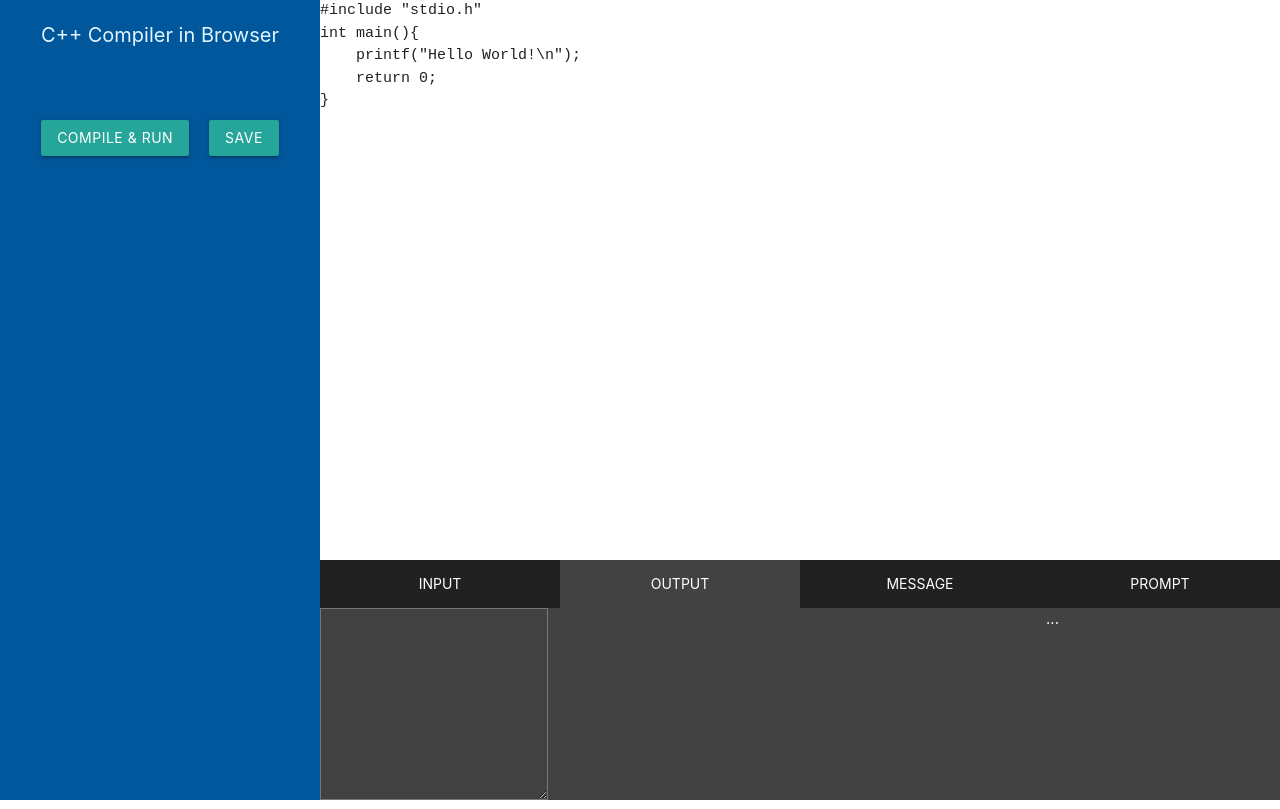
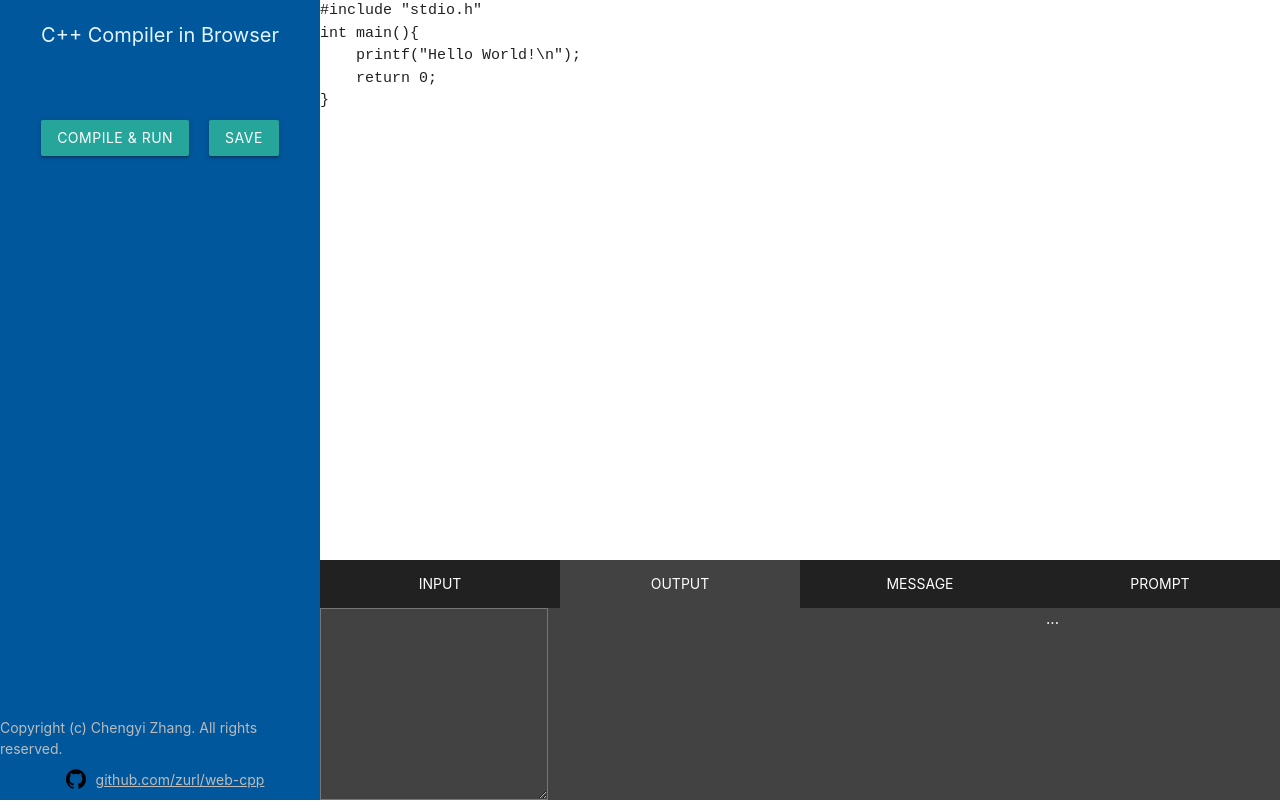
Before and after one commit to zurl/web-cpp, a website with bundled scripts: page ide/index.html in a window 1280 px wide. Shown: the top 809 px of the page. Built offline with nearby package versions, Linux system fonts and the light colour scheme.

Commit message:
"0.3.0";

```diff
--- a/ide/css/main.css
+++ b/ide/css/main.css
@@ -19,6 +19,9 @@ body {
 #left-container {
     width: 25%;
     background-color: #01579b;
+    display: flex;
+    flex-direction: column;
+    justify-content: space-between;
 }
 
 #right-container {
@@ -98,6 +101,10 @@ body {
     color: #e1f5fe;
     padding: 20px;
     font-size: 20px;
+    display: flex;
+}
+#github-img{
+
 }
 .button-area{
     margin: 10px;
@@ -134,3 +141,30 @@ body {
     height: max-content;
     display: flex;
 }
+
+#left-container-lower{
+    font-size: 14px;
+    align-items: center;
+    display: flex;
+    color: #bbbbbb;
+    flex-direction: column;
+}
+
+#github-img-container{
+    display: flex;
+    margin: 10px;
+}
+
+#github-img{
+    height: 20px;
+}
+
+#github-div{
+    display: flex;
+}
+
+#github-link{
+    color: #bbbbbb !important;
+    text-decoration: underline;
+    padding: 10px 0;
+}
--- a/ide/index.html
+++ b/ide/index.html
@@ -12,17 +12,28 @@
 
 <div id="main-container">
     <div id="left-container">
+        <div id="left-container-upper">
             <div id="title-container">
                 <div class="title">
                     C++ Compiler in Browser
                 </div>
-            <div id="version"></div>
+                <div id="version">
+                    <div id="version-text"></div>
+                </div>
 
 
             </div>
             <div id="button-container">
                 <div class="button-area"><a class="waves-effect waves-light btn" onclick="run()">compile & run</a></div>
                 <div class="button-area"><a class="waves-effect waves-light btn" onclick="doSave()">save</a></div>
+            </div>
+        </div>
+        <div id="left-container-lower">
+            <div> Copyright (c) Chengyi Zhang. All rights reserved. </div>
+            <div id="github-div">
+                <div id="github-img-container"><img id="github-img" src="img/github.svg"></div>
+                <a id="github-link" href="https://github.com/zurl/web-cpp">github.com/zurl/web-cpp</a>
+            </div>
         </div>
     </div>
     <div id="right-container">
--- a/ide/js/main.js
+++ b/ide/js/main.js
@@ -12,7 +12,7 @@ editor.setTheme("ace/theme/monokai");
 editor.session.setMode("ace/mode/c_cpp");
 
 const tabdiv = M.Tabs.init(document.getElementById("tab-div"), {});
-document.getElementById("version").innerText = "v" + version;
+document.getElementById("version-text").innerText = "v" + version;
 
 let obj = null;
 
--- a/ide/js/version.js
+++ b/ide/js/version.js
@@ -1 +1 @@
-export const version = "0.2.2";
+export const version = "0.3.0";
```
Also changed, not shown: ide/img/github.svg (added). Lines whose indentation alone changed are shown as unchanged.
